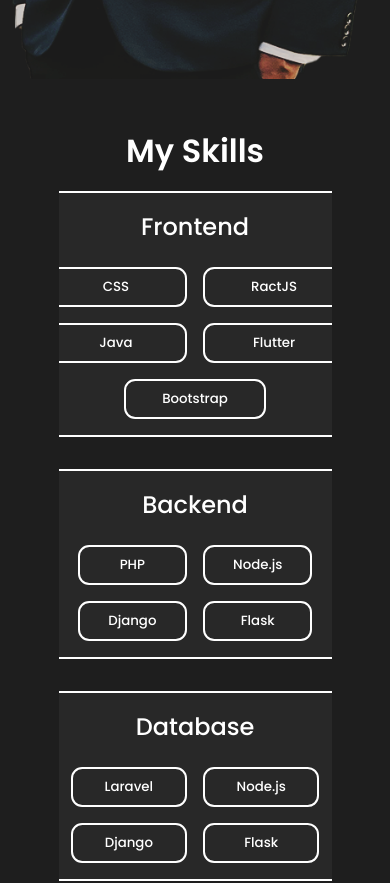
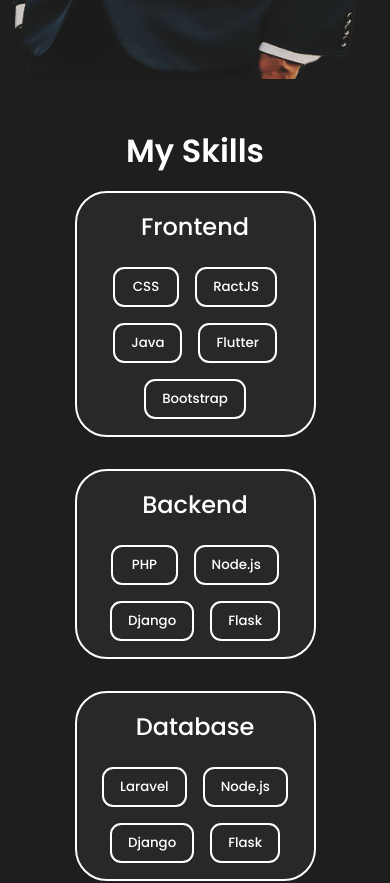
Before and after one commit to SavindaKaveesha/Portfolio, a React (Create React App) app: page / in a window 390 px wide. Shown: the part 781-1664 px from the top of the page. Built offline with nearby package versions, Linux system fonts and the light colour scheme.

Commit message:
skills change

```diff
--- a/package.json
+++ b/package.json
@@ -7,6 +7,7 @@
     "@testing-library/jest-dom": "^5.17.0",
     "@testing-library/react": "^13.4.0",
     "@testing-library/user-event": "^13.5.0",
+    "flickity": "^3.0.0",
     "react": "^18.2.0",
     "react-dom": "^18.2.0",
     "react-scripts": "5.0.1",
--- a/src/components/Skill/skills.css
+++ b/src/components/Skill/skills.css
@@ -1,3 +1,4 @@
+
 .skills_main{
     display: flex;
     flex-direction: column;
@@ -69,21 +70,8 @@
 }
 
 @media screen and (max-width:580px) {
-    /* .skill_card{
+    .skill_card{
         width: 100%;
         max-width: none;
-    } */
-
-    .Skill_Collection {
-        overflow-x: auto;
-        white-space: nowrap;
-        -webkit-overflow-scrolling: touch; /* For smooth scrolling on iOS devices */
-      }
-
-      .skill_card {
-        width: auto;
-        margin: 1rem 0.5rem; /* Adjust margin for better spacing */
-        flex: 0 0 auto; /* Allow the cards to be as wide as their content */
-      }
-
+    }
 }
--- a/src/components/Skill/skills.jsx
+++ b/src/components/Skill/skills.jsx
@@ -1,7 +1,8 @@
-import React from 'react'
-import './skills.css'
+import React from 'react';
+import './skills.css';
 
-const skills = () => {
+const Skills = () => {
+
   return (
 
     <section className='skills_main'>
@@ -75,4 +76,4 @@
   )
 }
 
-export default skills
+export default Skills
```
Also changed, not shown: 1 other file (tests, documents, lock files or other folders).
